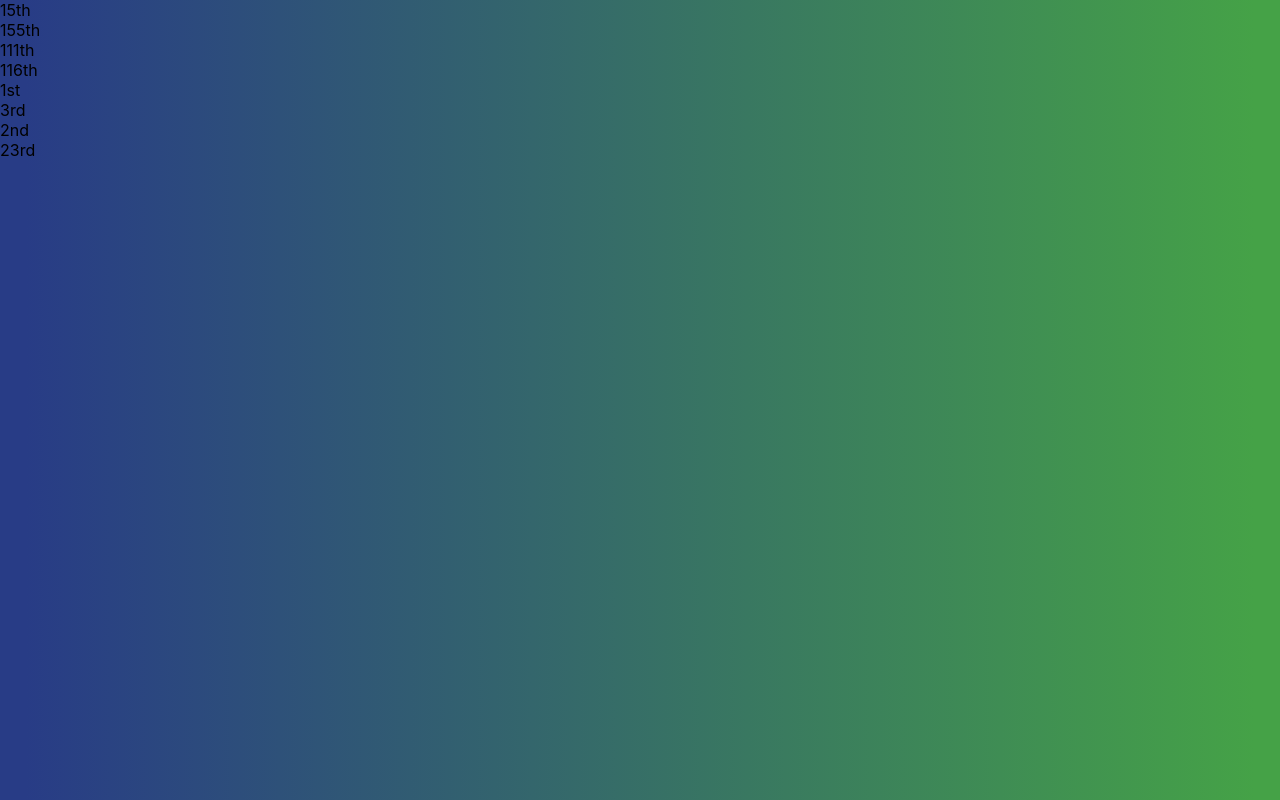
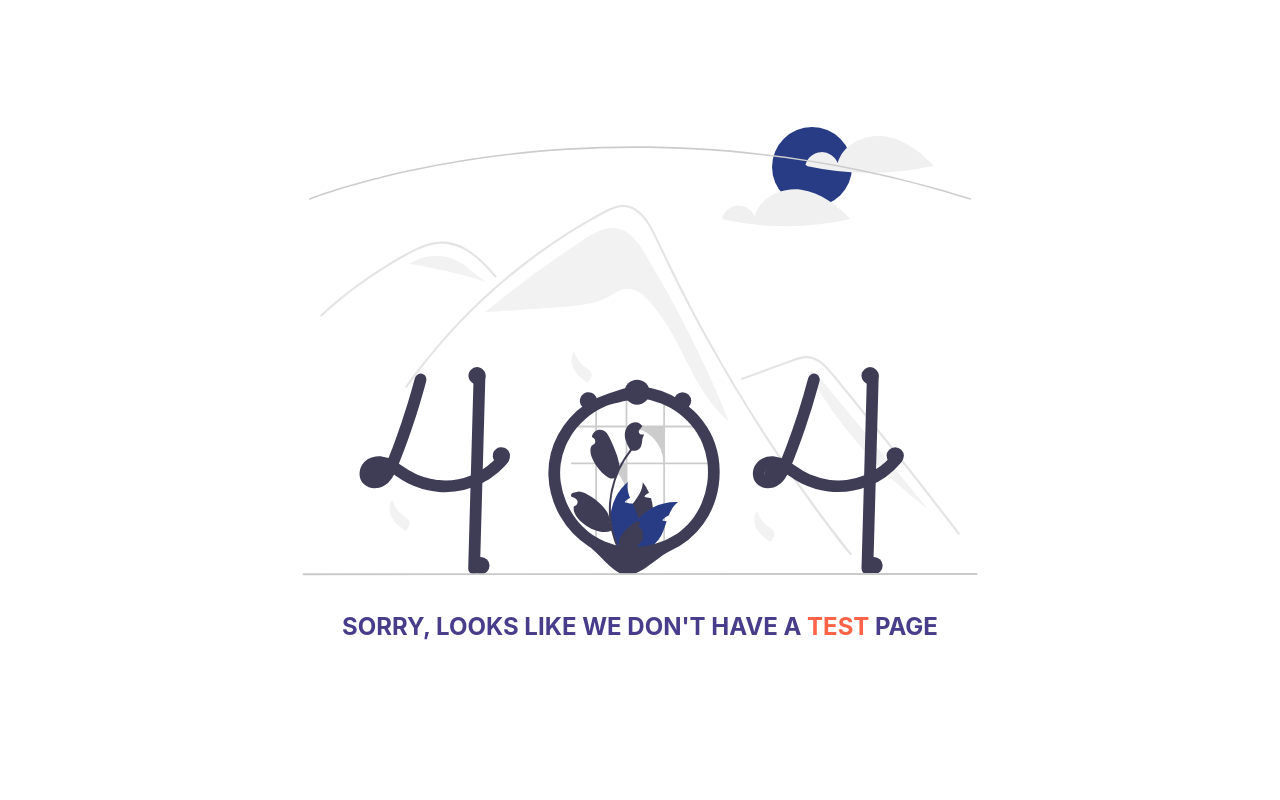
Before and after one commit to gdscashesi/ashesi-hackers-league, a React (Create React App) app: page /test in a window 1280 px wide. Built offline with nearby package versions, Linux system fonts and the light colour scheme; a web font is replaced by a local one.

Commit message:
deleted test route and test page

```diff
--- a/src/App.js
+++ b/src/App.js
@@ -26,14 +26,12 @@ import {
 } from "utils/constants";
 import { AdminProtectedRoute } from "pages/admin/protected_routes/AdminProtectedRoute";
 import Admin from "pages/admin/Admin";
-import Test from "utils/test";
 
 function App() {
   return (
     <Router>
       <Routes>
         <Route path={HOME} element={<Home />} />
-        <Route path="/test" element={<Test />} />
         <Route path={LOGIN} element={<Login />} />
         <Route path={REGISTER} element={<Register />} />
         <Route path={RANKINGS} element={<Rankings />} />
--- a/src/utils/test.js
+++ /dev/null
@@ -1,17 +0,0 @@
-import React from 'react'
-import { getOrdinary } from './functions'
-
-const Test = () => {
-  return (
-    <><div>{getOrdinary(15)}</div>
-    <div>{getOrdinary(155)}</div>
-    <div>{getOrdinary(111)}</div>
-    <div>{getOrdinary(116)}</div>
-    <div>{getOrdinary(1)}</div>
-    <div>{getOrdinary(3)}</div>
-    <div>{getOrdinary(2)}</div>
-    <div>{getOrdinary(23)}</div></>
-  )
-}
-
-export default Test
```
